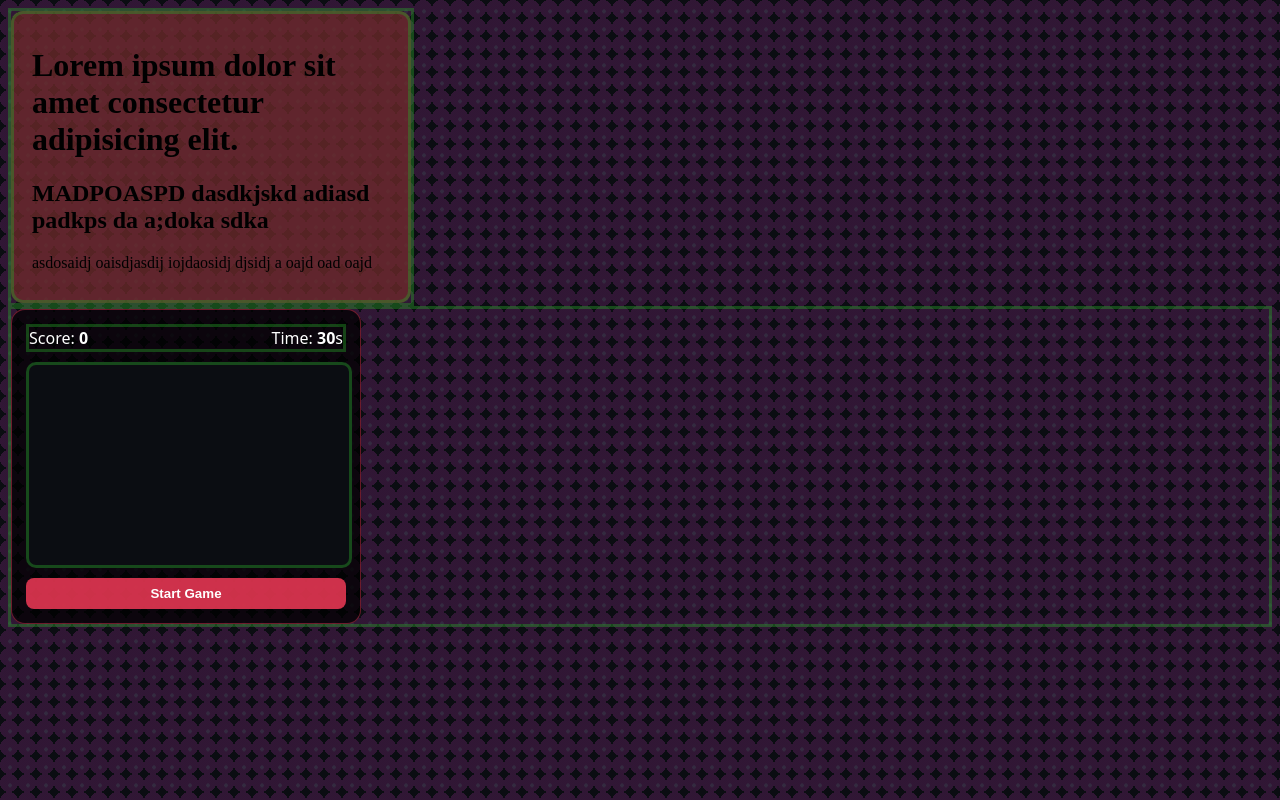
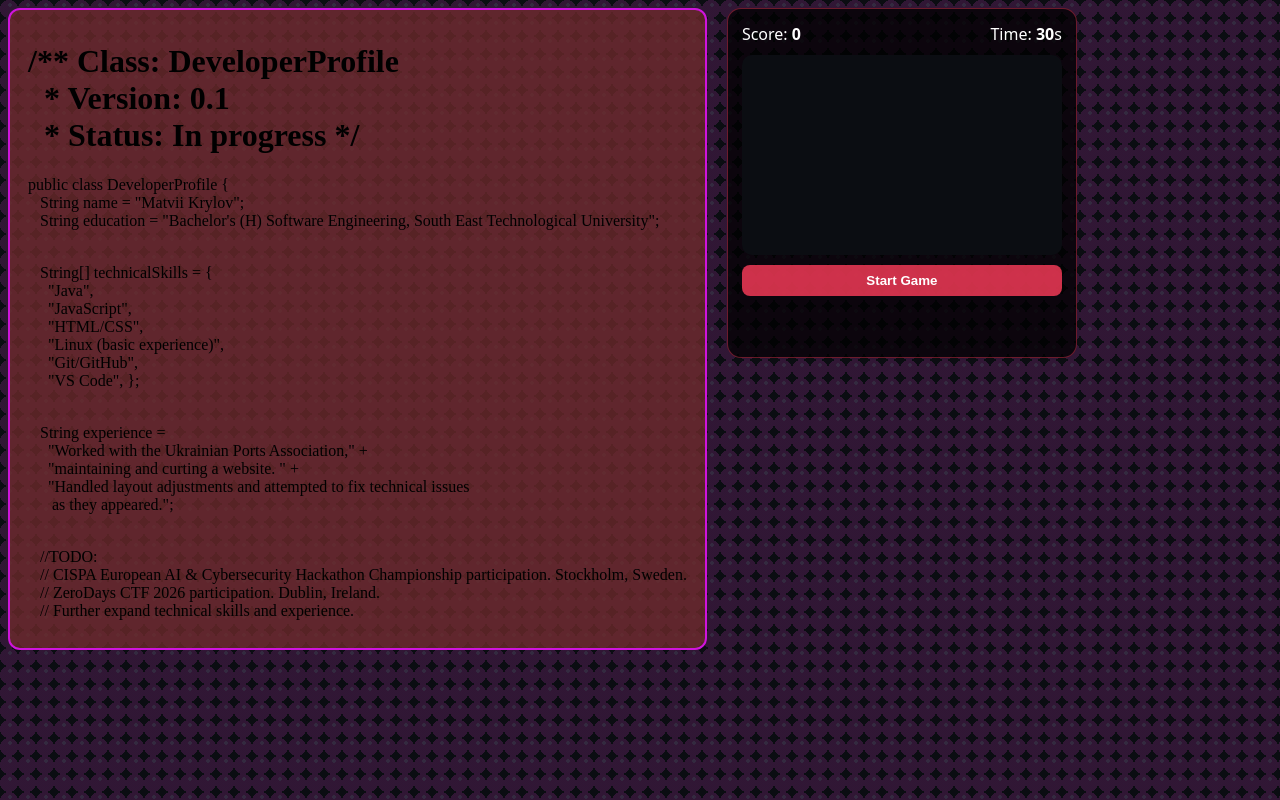
Before and after one commit to Safrolomancer/SafroloWebsite, a plain HTML site: page index.html in a window 1280 px wide. Drawn offline with Linux system fonts and the light colour scheme.

Commit message:
Content + Debugging

```diff
--- a/index.html
+++ b/index.html
@@ -10,15 +10,42 @@
 
 <body>
 
-    <div class="parent-container" style="width: 400px;">
+
     <div class="text-bg">
-            <h1>Lorem ipsum dolor sit amet consectetur adipisicing elit.</h1>
-            <h2>MADPOASPD dasdkjskd adiasd padkps da a;doka sdka</h2>
-            <p>asdosaidj oaisdjasdij iojdaosidj djsidj a oajd oad oajd</p>
-        </div>
+
+        <h1> /** Class: DeveloperProfile <br> &nbsp;&nbsp;* Version: 0.1 <br> &nbsp;&nbsp;* Status: In progress */ </h1>
+        <p>
+            public class DeveloperProfile {
+            <br> &nbsp;&nbsp; String name = "Matvii Krylov";
+            <br> &nbsp;&nbsp; String education = "Bachelor's (H) Software Engineering, South East Technological
+            University";
+        </p>
+        <p>
+            <br> &nbsp;&nbsp; String[] technicalSkills = {
+            <br> &nbsp;&nbsp;&nbsp;&nbsp; "Java",
+            <br> &nbsp;&nbsp;&nbsp;&nbsp; "JavaScript",
+            <br> &nbsp;&nbsp;&nbsp;&nbsp; "HTML/CSS",
+            <br> &nbsp;&nbsp;&nbsp;&nbsp; "Linux (basic experience)",
+            <br> &nbsp;&nbsp;&nbsp;&nbsp; "Git/GitHub",
+            <br> &nbsp;&nbsp;&nbsp;&nbsp; "VS Code", };
+        </p>
+        <p>
+            <br> &nbsp;&nbsp; String experience =
+            <br> &nbsp;&nbsp;&nbsp;&nbsp; "Worked with the Ukrainian Ports Association," +
+            <br> &nbsp;&nbsp;&nbsp;&nbsp; "maintaining and curting a website. " +
+            <br> &nbsp;&nbsp;&nbsp;&nbsp; "Handled layout adjustments and attempted to fix technical issues
+            <br> &nbsp;&nbsp;&nbsp;&nbsp;&nbsp; as they appeared.";
+        </p>
+        <p>
+            <br> &nbsp;&nbsp; //TODO:
+            <br> &nbsp;&nbsp; // CISPA European AI & Cybersecurity Hackathon Championship participation. Stockholm,
+            Sweden.
+            <br> &nbsp;&nbsp; // ZeroDays CTF 2026 participation. Dublin, Ireland.
+            <br> &nbsp;&nbsp; // Further expand technical skills and experience.
+        </p>
+
     </div>
 
-    <div class="parent-container">
     <div id="mini-game">
         <div class="game-header">
             <span>Score: <b id="score">0</b></span>
@@ -31,7 +58,8 @@
 
         <button id="startBtn">Start Game</button>
     </div>
-    </div>
+
+
 
     <script src="game.js"></script>
 </body>
--- a/style.css
+++ b/style.css
@@ -28,7 +28,12 @@ body {
 
   /* overlap perfectly */
   background-repeat: repeat;
+
+  display: flex;
+
 }
+
+
 
 /*==========================================TEXT-BACKGROUND====================================*/
 .text-bg {
@@ -36,11 +41,16 @@ body {
   background-color: rgba(113, 43, 43, 0.75);
   padding: 12px 18px;
   border-radius: 12px;
+  margin-right: 20px;
+  border: #cf14dc 2px solid;
+  width: fit-content;
+  max-width: fit-content;
 }
 
 /*==========================================MINI-GAME====================================*/
 #mini-game {
   width: 320px;
+  height: 320px;
   background: rgba(0,0,0,0.75);
   border: 1px solid rgba(255,60,90,0.4);
   border-radius: 14px;
@@ -86,13 +96,3 @@ body {
   cursor: pointer;
 }
 /*==========================================DEBUGGING====================================*/
-.parent-container {
-  display: flex;
-  flex-direction: column;
-}
-
-div {
-
-  border: 3px solid rgba(42, 164, 42, 0.4);
-
-}
```
Lines whose indentation alone changed are shown as unchanged.
